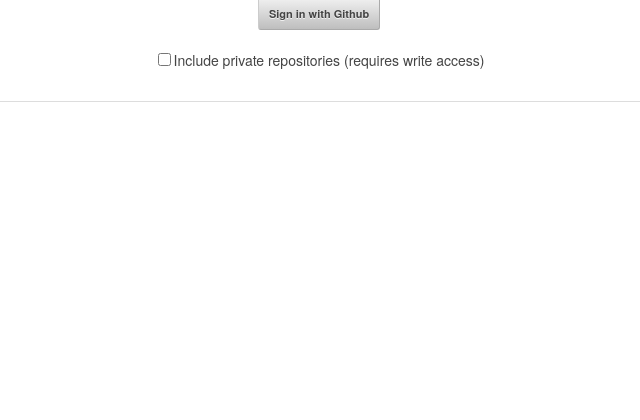
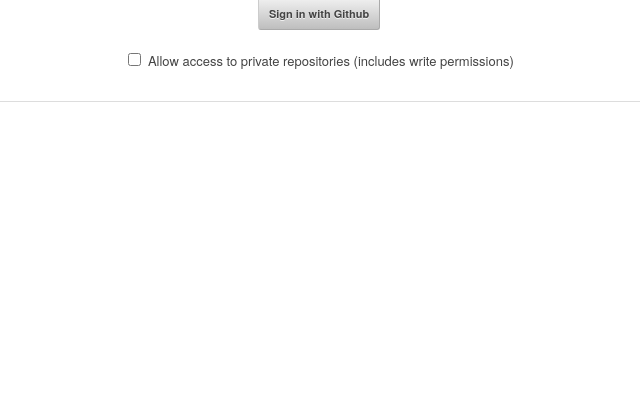
Before and after one commit to abiquo/code-review-dashboard, a Flask app: page /signin in a window 1280 px wide. Shown: the part 321-741 px from the top of the page, without its empty margins (321-961 px from the left). Run offline with Flask 2, Linux system fonts and the light colour scheme.

Commit message:
Add a label to the scope checkbox

```diff
--- a/templates/signin.html
+++ b/templates/signin.html
@@ -13,7 +13,10 @@
             <img id="octocat" src="{{ url_for('static', filename='images/octocat.jpg') }}" title="Sign in with Github" />
             <br/><br/>
             <button type="submit" id="login" name="login">Sign in with Github</button><br>
-            <input type="checkbox" id="scope" name="scope" value="private">Include private repositories (requires write access)
+            <label for="scope">
+                <input type="checkbox" id="scope" name="scope" value="private">
+                <span>Allow access to private repositories (includes write permissions)</span>
+            </label>
         </form>
     </div>
 {% endblock %}
```
